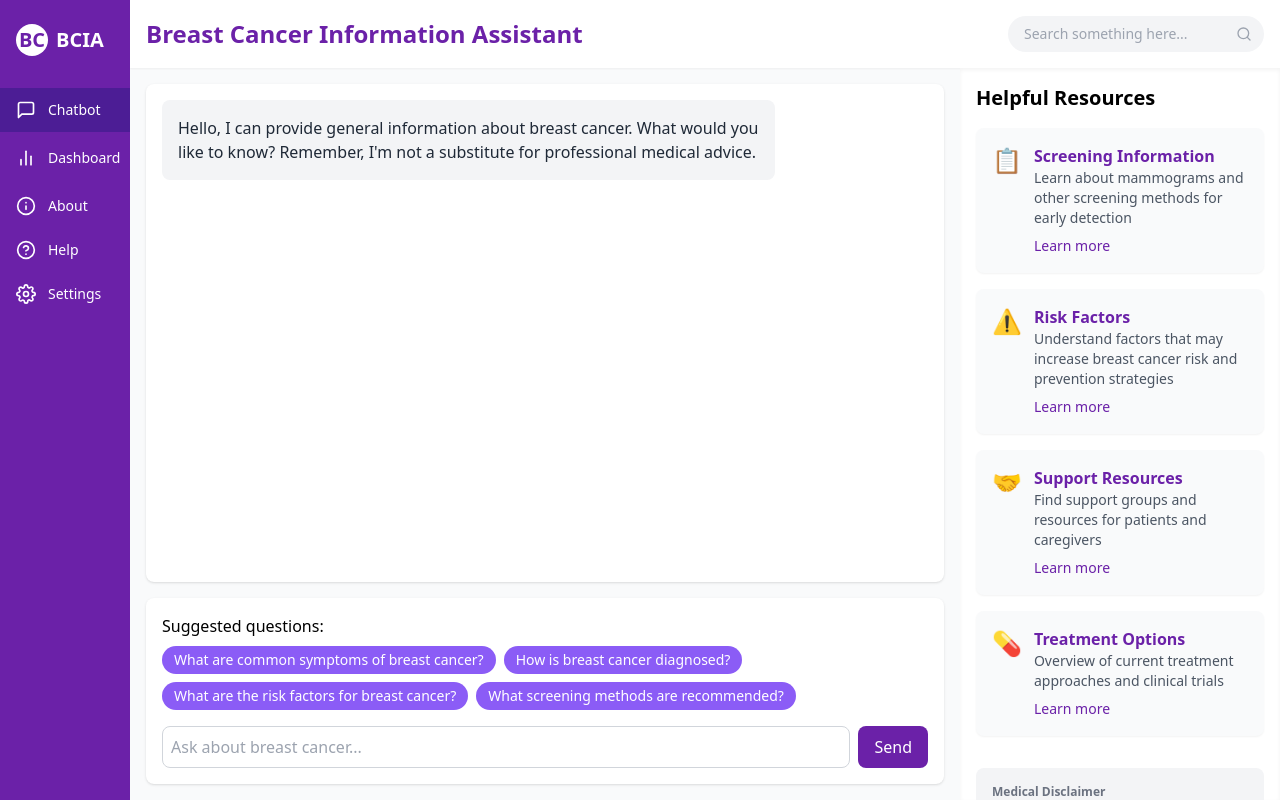
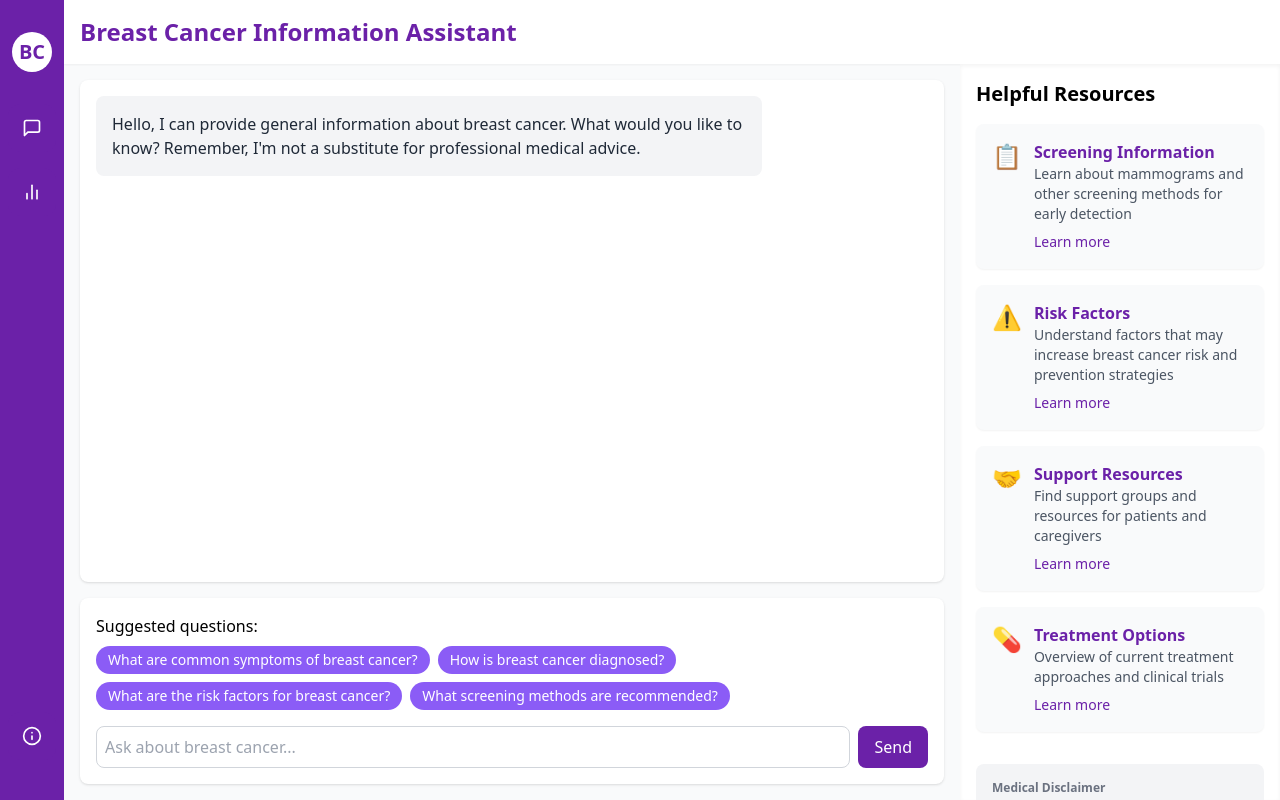
Before and after one commit to EdgarGXI/front-pf, a React (Vite) app: page /chatbot in a window 1280 px wide. Built offline with nearby package versions, Linux system fonts and the light colour scheme.

Commit message:
First prototype v2

```diff
--- a/src/components/Sidebar.jsx
+++ b/src/components/Sidebar.jsx
@@ -1,22 +1,19 @@
 "use client"
 
 import { Link } from "react-router-dom"
-import { MessageSquare, BarChart2, Info, Settings, HelpCircle } from "react-feather"
+import { MessageSquare, BarChart2, Info } from "react-feather"
 
 const Sidebar = ({ activeTab, setActiveTab }) => {
   return (
-    <div className="flex flex-col w-[130px] h-screen py-6 bg-primary text-white">
-      <div className="flex items-center px-4 mb-8">
-        <div className="w-8 h-8 mr-2 rounded-full bg-white flex items-center justify-center">
-          <span className="text-primary font-bold text-xl">BC</span>
-        </div>
-        <span className="font-bold text-xl">BCIA</span>
+    <div className="flex flex-col items-center w-16 h-screen py-8 bg-primary">
+      <div className="flex items-center justify-center w-10 h-10 rounded-full bg-white mb-6">
+        <span className="text-primary font-bold text-xl">BC</span>
       </div>
 
-      <div className="flex-1 flex flex-col space-y-1">
+      <div className="flex-1 flex flex-col items-center">
         <SidebarIcon
           icon={<MessageSquare size={20} />}
-          text="Chatbot"
+          tooltip="Chatbot"
           active={activeTab === "chatbot"}
           onClick={() => setActiveTab("chatbot")}
           to="/chatbot"
@@ -24,40 +21,31 @@
 
         <SidebarIcon
           icon={<BarChart2 size={20} />}
-          text="Dashboard"
+          tooltip="Dashboard"
           active={activeTab === "dashboard"}
           onClick={() => setActiveTab("dashboard")}
           to="/dashboard"
         />
 
         <div className="mt-auto">
-          <SidebarIcon icon={<Info size={20} />} text="About" />
-          <SidebarIcon icon={<HelpCircle size={20} />} text="Help" />
-          <SidebarIcon icon={<Settings size={20} />} text="Settings" />
+          <SidebarIcon icon={<Info size={20} />} tooltip="About" />
         </div>
       </div>
     </div>
   )
 }
 
-const SidebarIcon = ({ icon, text, active = false, onClick, to }) => {
+const SidebarIcon = ({ icon, tooltip, active = false, onClick, to }) => {
   const content = (
-    <div
-      className={`flex items-center px-4 py-3 ${active ? "bg-primary-dark" : ""} hover:bg-primary-dark transition-colors cursor-pointer`}
-      onClick={onClick}
-    >
-      <div className="mr-3">{icon}</div>
-      <span className="text-sm">{text}</span>
+    <div className="group">
+      <div className={`sidebar-icon ${active ? "bg-primary-light" : ""}`} onClick={onClick}>
+        {icon}
+        <span className="sidebar-tooltip group-hover:scale-100">{tooltip}</span>
+      </div>
     </div>
   )
 
-  return to ? (
-    <Link to={to} className="w-full">
-      {content}
-    </Link>
-  ) : (
-    <div className="w-full">{content}</div>
-  )
+  return to ? <Link to={to}>{content}</Link> : content
 }
 
 export default Sidebar
--- a/src/index.css
+++ b/src/index.css
@@ -24,6 +24,17 @@
 }
 
 /* Custom component classes */
+.sidebar-icon {
+  @apply relative flex items-center justify-center h-12 w-12 mt-2 mb-2 mx-auto
+  bg-primary text-white hover:bg-primary-light hover:text-white
+  rounded-xl hover:rounded-md transition-all duration-300 ease-linear cursor-pointer;
+}
+
+.sidebar-tooltip {
+  @apply absolute w-auto p-2 m-2 min-w-max left-14 rounded-md shadow-md
+  text-white bg-primary-dark text-xs font-bold transition-all duration-100 scale-0 origin-left z-50;
+}
+
 .chat-message {
   @apply p-4 rounded-lg max-w-[80%] mb-4;
 }
--- a/src/pages/Chatbot.jsx
+++ b/src/pages/Chatbot.jsx
@@ -100,16 +100,6 @@
       <header className="bg-white p-4 shadow-sm">
         <div className="flex justify-between items-center">
           <h1 className="text-2xl font-bold text-primary">Breast Cancer Information Assistant</h1>
-          <div className="relative">
-            <input
-              type="text"
-              placeholder="Search something here..."
-              className="w-64 px-4 py-2 bg-gray-100 rounded-full text-sm focus:outline-none"
-            />
-            <button className="absolute right-3 top-1/2 transform -translate-y-1/2 text-gray-400">
-              <Search size={16} />
-            </button>
-          </div>
         </div>
       </header>
 
```
